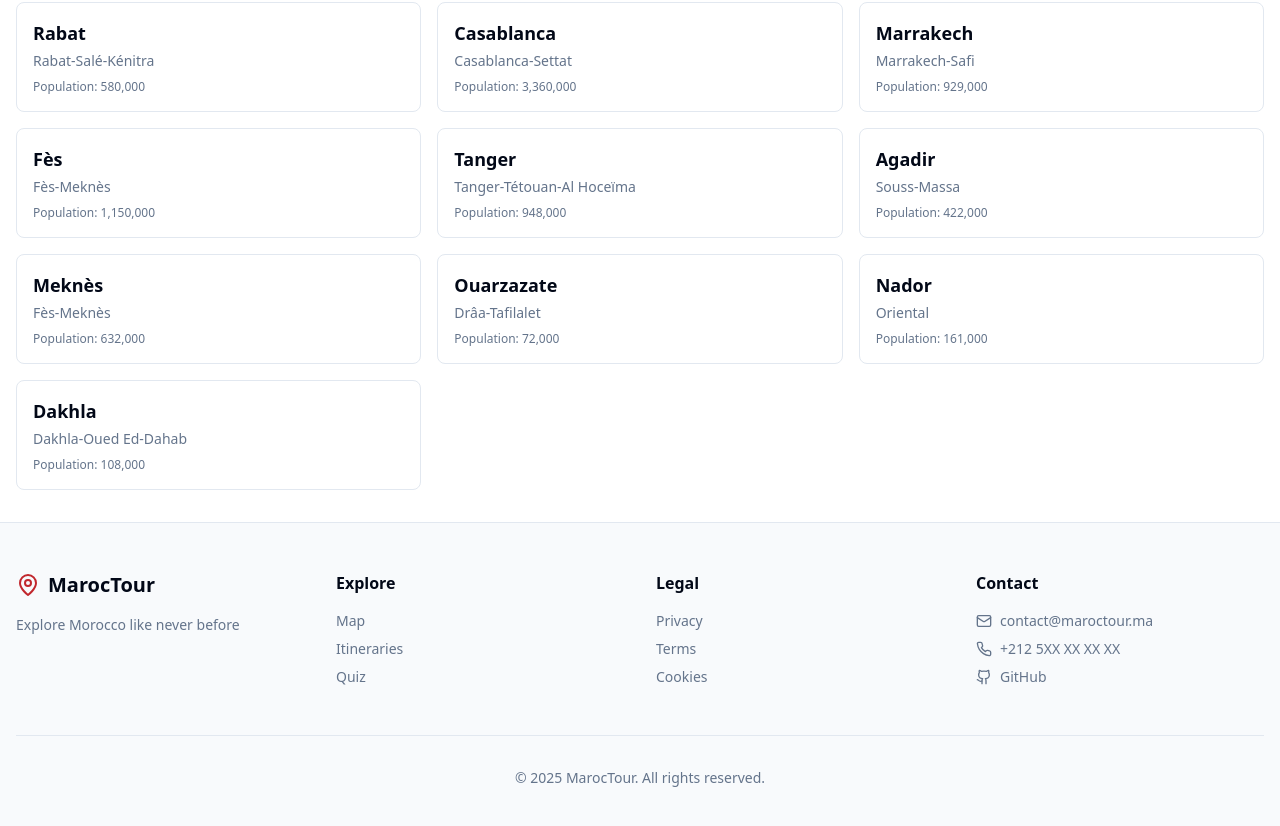
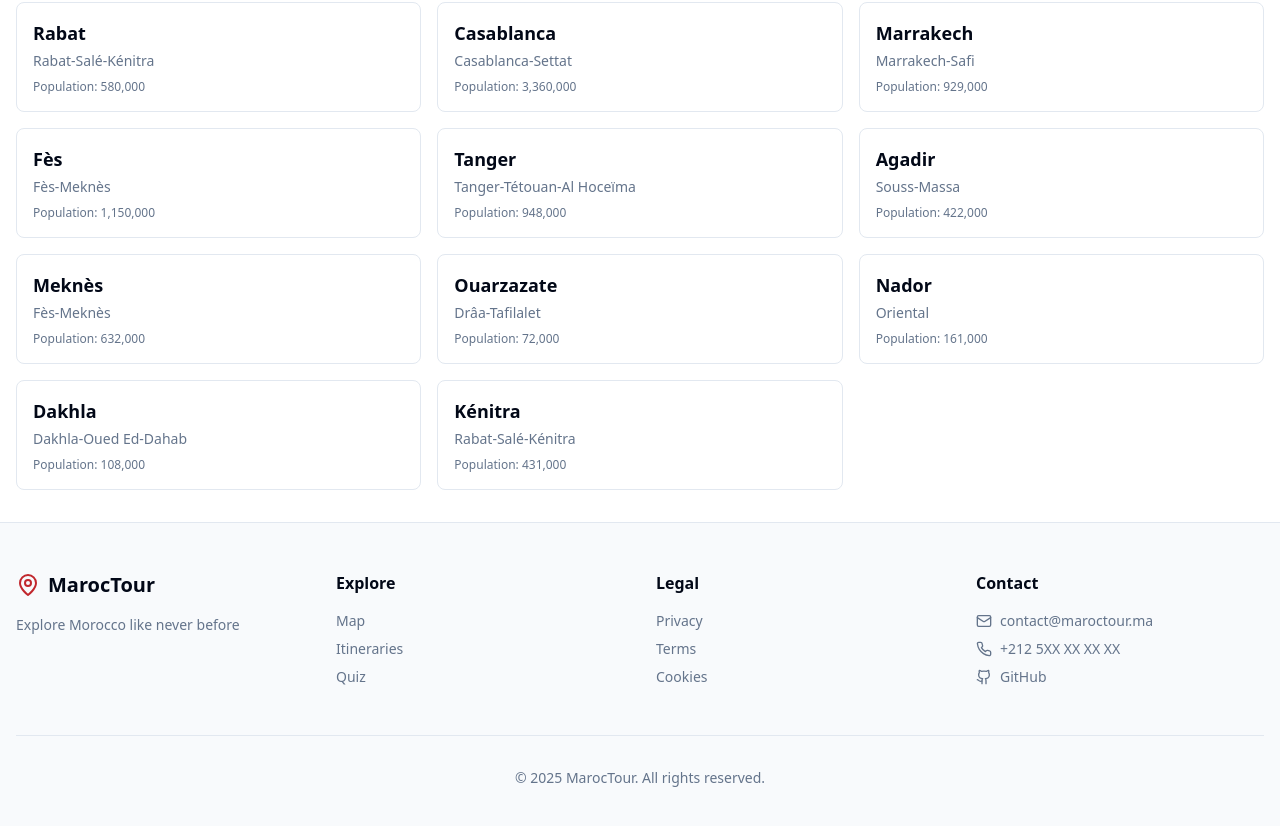
Before and after one commit to amn-sdk/MarocTour, a Next.js app in the folder apps/web/: page /en/map in a window 1280 px wide. Shown: the part 917-1743 px from the top of the page. Built offline with nearby package versions, Linux system fonts and the light colour scheme; no server answers.

Commit message:
feat(data): add Kenitra GPS coordinates and metadata to map config

```diff
--- a/apps/web/data/cities.ts
+++ b/apps/web/data/cities.ts
@@ -156,4 +156,18 @@ export const cities: City[] = [
     image: '/images/cities/dakhla.jpg',
     highlights: ['Baie de Dakhla', 'Kitesurf', 'Dragon Island'],
   },
+  {
+    id: '11',
+    slug: 'kenitra',
+    name: 'Kénitra',
+    nameEn: 'Kenitra',
+    nameAr: 'القنيطرة',
+    region: 'Rabat-Salé-Kénitra',
+    latitude: 34.2610,
+    longitude: -6.5802,
+    population: 431000,
+    description: 'Ville portuaire sur l\'oued Sebou, pôle industriel et universitaire',
+    image: '/images/cities/kenitra.jpg',
+    highlights: ['Oued Sebou', 'Forêt de la Mamora', 'Plages de Mehdia'],
+  },
 ];
```
